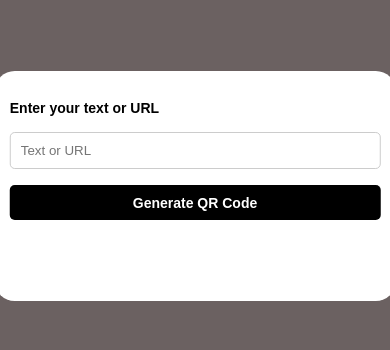
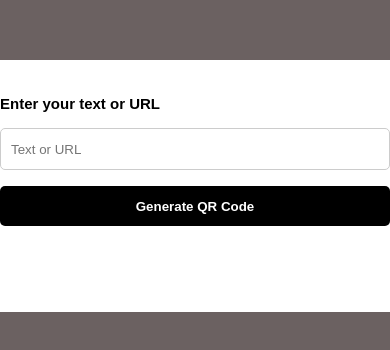
Before and after one commit to Rounak858/QRCodeGenerator, a plain HTML site: page index.html in a window 390 px wide. Shown: the part 236-586 px from the top of the page. Drawn offline with Linux system fonts and the light colour scheme.

Commit message:
Responsive

```diff
--- a/style.css
+++ b/style.css
@@ -96,9 +96,9 @@ body {
         transform: translateX(0);
     }
 }
-@media screen and (max-width: 768px) {
+@media screen and (max-width: 750px) {
     .container{
-        width: 95%;
+        width: 100%;
         padding: 20px;
     }
 
@@ -111,13 +111,15 @@ body {
     }
 }
 
-@media screen and (max-width: 480px) {
+@media screen and (max-width: 600px) and (min-resolution: 2dppx) {
     .container{
+        width: 95%;
+        max-width: 300px;
         padding: 15px;
     }
 
     .container p {
-        font-size: 14px;
+        font-size: 13px;
     }
 
     #img_box {
@@ -130,9 +132,7 @@ body {
 
     .container input, .container button {
         height: 35px;
+        font-size: 14px;
     }
 
-    .container button {
-        font-size: 14px;
-    }
 }
```
Also changed, not shown: 1 other file.
